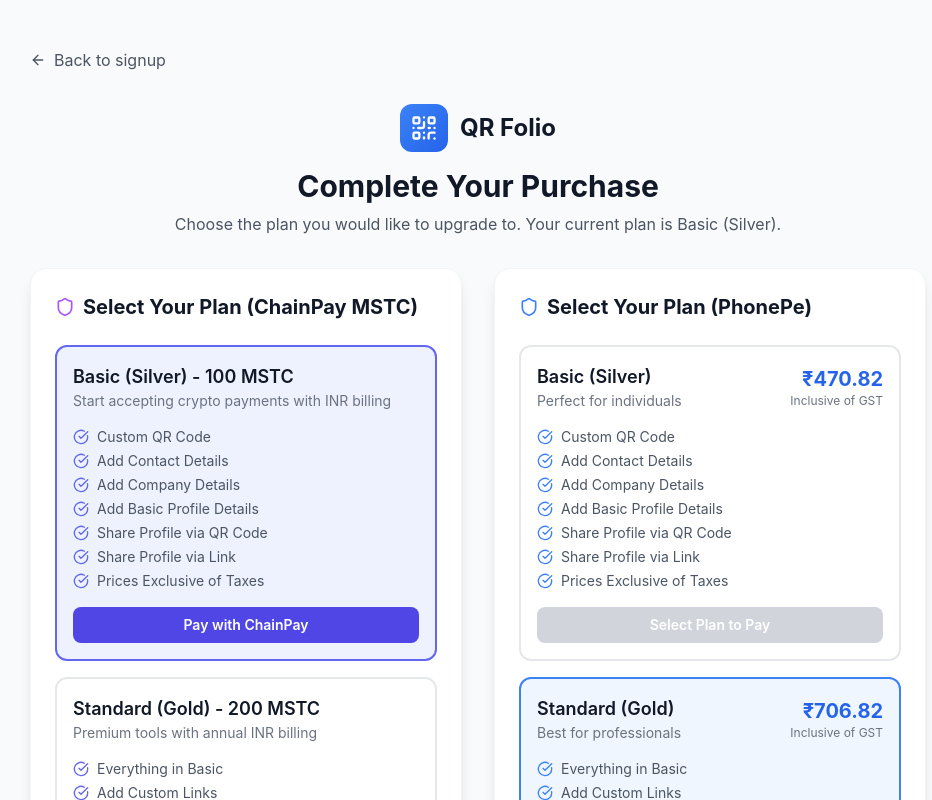
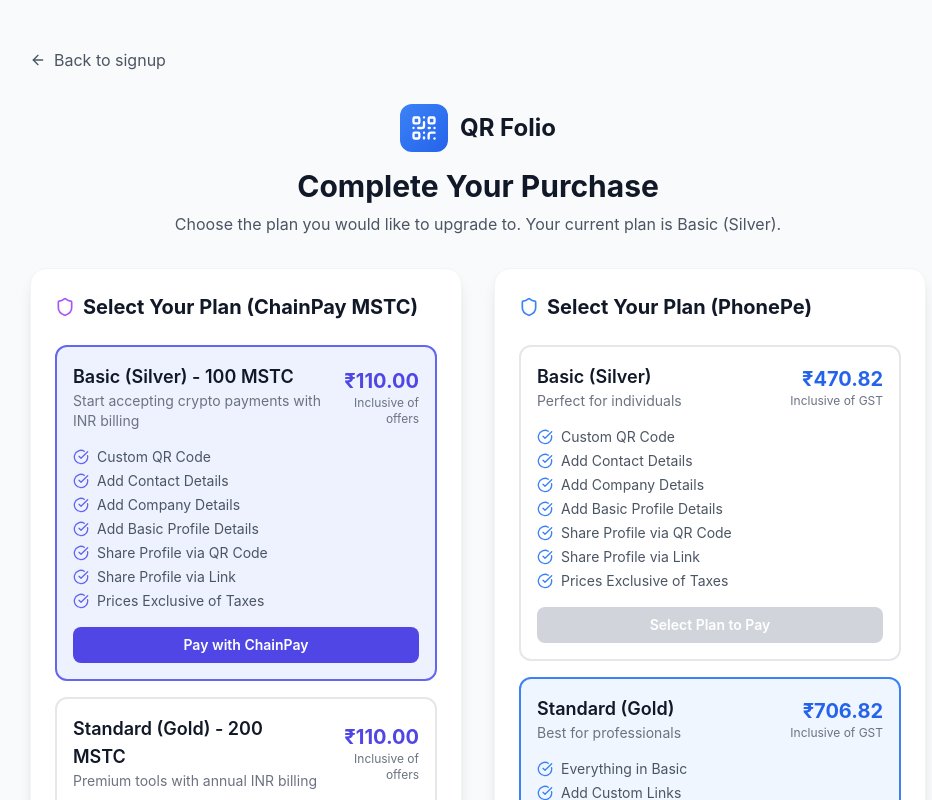
Before and after one commit to Edihub-Dev/Qr-Folio-Frontend, a React (Vite) app: page /payment in a window 1280 px wide. Shown: the top 800 px of the page, without its empty margins (162-1094 px from the left). Built offline with nearby package versions, Linux system fonts and the light colour scheme; sample sign-in values are in the browser's storage.

Commit message:
Initial Commit

```diff
--- a/src/pages/PaymentPage.jsx
+++ b/src/pages/PaymentPage.jsx
@@ -871,17 +871,17 @@
                               {plan.description}
                             </div>
                           </div>
-                          {/* <div className="text-right">
+                          <div className="text-right">
                             <div className="text-xl font-bold text-indigo-600">
-                              {formatCurrencyDisplay()
-                              // planPricing?.totalAmount ?? plan.price,
-                              // planPricing?.currency || "INR"
-                              }
+                              {formatCurrencyDisplay(
+                                planPricing?.totalAmount ?? plan.price,
+                                planPricing?.currency || "INR"
+                              )}
                             </div>
                             <div className="text-xs text-gray-500">
                               Inclusive of offers
                             </div>
-                          </div> */}
+                          </div>
                         </div>
                         <ul className="space-y-1 text-sm text-gray-600">
                           {plan.features.map((feature) => (
```
